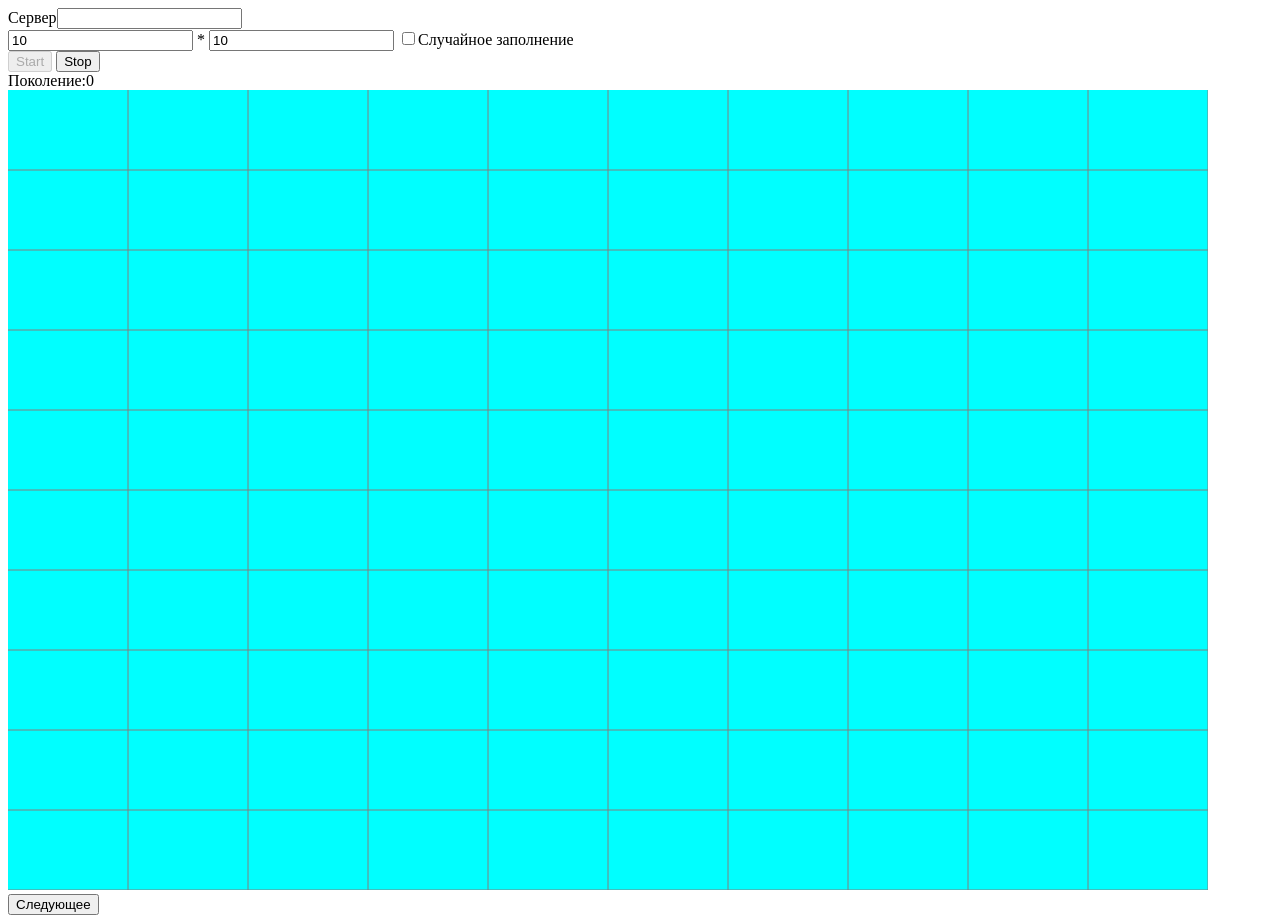
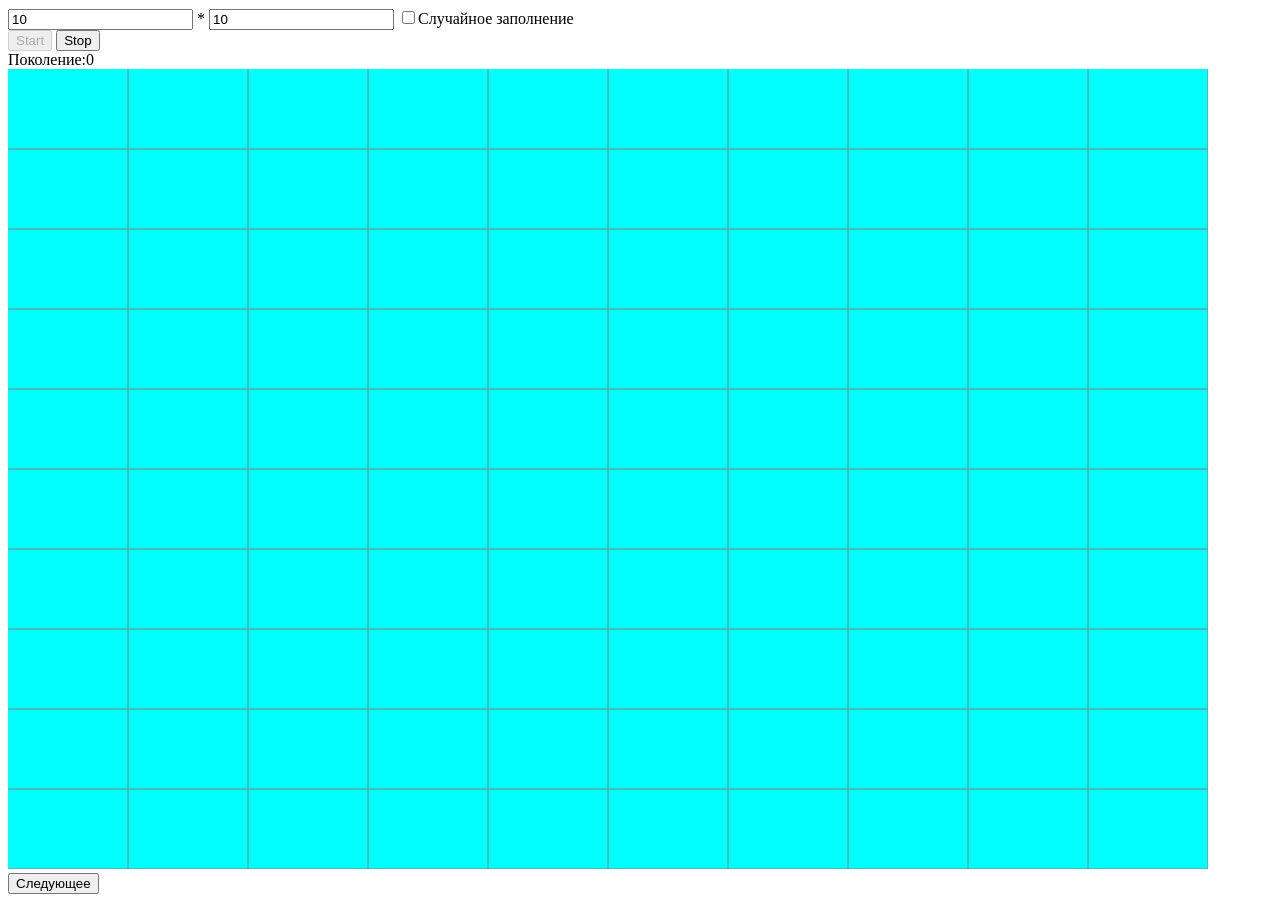
Before and after one commit to Peymer/life, a website: page public/index.html in a window 1280 px wide. Both pictures are taken after a click on the button "Start". After the commit the page ends 902 px from the top, so only its background shows below. Drawn offline with Linux system fonts and the light colour scheme.

Commit message:
modified:   app.mjs 	modified:   public/index.html

```diff
--- a/app.mjs
+++ b/app.mjs
@@ -57,8 +57,8 @@ function neighibors(X, Y, pole) {
     let s = -pole[X][Y]
     for (let i = -1; i < 2; i++)
         for (let j = -1; j < 2; j++) {
-            let x1 = (X + i < 0) ? pole[X].length - 1 : (X + i >= pole[X].length) ? 0 : X + i
-            let y1 = (Y + j < 0) ? pole.length - 1 : (Y + j >= pole.length) ? 0 : Y + j
+            let x1 = (X + i < 0) ? pole.length - 1 : (X + i >= pole.length) ? 0 : X + i
+            let y1 = (Y + j < 0) ? pole[X].length - 1 : (Y + j >= pole[X].length) ? 0 : Y + j
             s += pole[x1][y1]
         }
     return s
--- a/public/index.html
+++ b/public/index.html
@@ -7,9 +7,9 @@
 </head>
 
 <body>
-    <label for="server">Сервер</label><input id="server" /><br />
-    <input id="sizeX" value="10" /> * <input id="sizeY" value="10" />
-    <input type="checkbox" id="rnd" />Случайное заполнение<br />
+    <!--    <label for="server">Сервер</label><input id="server" /><br /> -->
+    <input id="sizeX" value="10" onchange="changeDim()" /> * <input id="sizeY" value="10" onchange="changeDim()" />
+    <input type="checkbox" id="rnd" onchang="rndChange()" />Случайное заполнение<br />
     <button id="startId" onclick="Start()">Start</button>
     <button id="stopId" onclick="Stop()" disabled="true">Stop</button><br />
     Поколение:<label id="Generation"></label><br />
@@ -17,36 +17,63 @@
     <button id="nextG" onclick="Next()" disabled="true">Следующее</button><br />
 
     <script>
-        let server = document.getElementById("server").value;
-        if (server == "")
-            server = "127.0.0.1:5555"
-        var sizeX, sizeY, pole, lenX, lenY, timer, Generation, running = false
+        //        let server = document.getElementById("server").value;
+        //        if (server == "")
+        //            server = "127.0.0.1:5555"
+        var sizeX, sizeY, pole, lenX, lenY, timer, Generation, running = false, rnd = false
 
         const generationHTML = document.getElementById("Generation")
         const canvas = document.getElementById("myCanvas");
         const ctx = canvas.getContext("2d");
 
-        sizeX = document.getElementById("sizeX").value
-        sizeY = document.getElementById("sizeY").value
-        lenX = canvas.width / sizeX
-        lenY = canvas.height / sizeY
-        Generation = 0
-        let rnd = document.getElementById("rnd").checked
-        pole = init(sizeX, sizeY)
-        generationHTML.innerText = Generation;
-        netOnCanvas(ctx)
+        // sizeX = document.getElementById("sizeX").value
+        // sizeY = document.getElementById("sizeY").value
+        // lenX = canvas.width / sizeX
+        // lenY = canvas.height / sizeY
+        // Generation = 0
+        // let rnd = document.getElementById("rnd").checked
+        // pole = init(sizeX, sizeY)
+        // generationHTML.innerText = Generation;
+        // netOnCanvas(ctx)
         canvas.addEventListener('click', Click)
 
+        function changeDim() {
+            sizeX = document.getElementById("sizeX").value
+            sizeY = document.getElementById("sizeY").value
+            lenX = canvas.width / sizeX
+            lenY = canvas.height / sizeY
+            netOnCanvas(ctx)
+            pole = init(sizeX, sizeY, document.getElementById("rnd").checked)
+        }
+
+        function rndChange() {
+            rnd = document.getElementById("rnd").checked
+            // if (rnd) {
+            pole = init(sizeX, sizeY, rnd)
+            document.getElementById("rnd").checked = false
+            // }
+        }
 
         // запуск
         function Start() {
-
             running = true
 
-            if (document.getElementById("rnd").checked) {
-                pole = init(sizeX, sizeY, true)
-                document.getElementById("rnd").checked = false
-            }
+            sizeX = document.getElementById("sizeX").value
+            sizeY = document.getElementById("sizeY").value
+            lenX = canvas.width / sizeX
+            lenY = canvas.height / sizeY
+            Generation = 0
+            // let rnd = document.getElementById("rnd").checked
+
+            // if (document.getElementById("rnd").checked) {
+            pole = init(sizeX, sizeY, document.getElementById("rnd").checked)
+            document.getElementById("rnd").checked = false
+            // }
+            generationHTML.innerText = Generation;
+            //netOnCanvas(ctx)
+            canvas.addEventListener('click', Click)
+
+
 
             drawOnCanvas(ctx, pole)
 
@@ -69,7 +96,7 @@
         async function Next() {
 
 
-            let q = await fetch('http://' + server, {
+            let q = await fetch('/', {
                 "redirect": 'follow',
                 "mode": 'cors',
                 "method": "POST",
```
